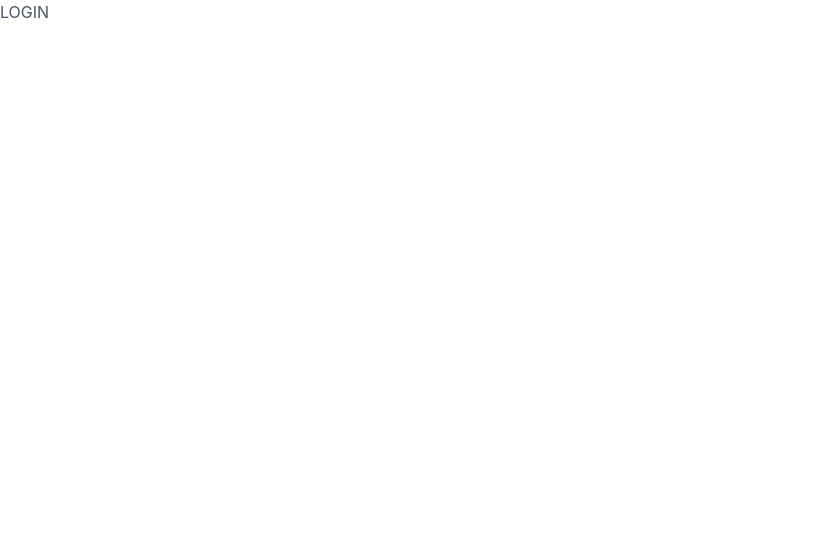
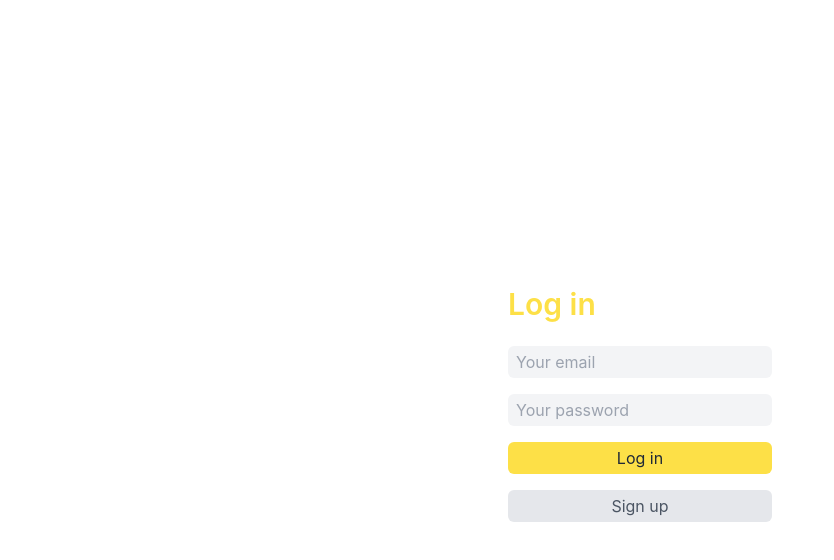
Before and after one commit to dantnog/socy, a React (Vite) app in the folder client/: page /login in a window 1280 px wide. Shown: the top 560 px of the page, without its empty margins (0-834 px from the left). Built offline with nearby package versions, Linux system fonts and the light colour scheme.

Commit message:
feat: Log in page

```diff
--- a/client/src/App.tsx
+++ b/client/src/App.tsx
@@ -1,5 +1,6 @@
 import { Routes, Route, Navigate } from 'react-router-dom'
 import { ToastContainer } from 'react-toastify'
+import Login from './pages/Login'
 import Signup from './pages/Signup'
 
 function App() {
@@ -8,7 +9,7 @@ function App() {
       <Routes>
         <Route path="/" element={ <div>WELCOME</div> } />
         <Route path="/home" element={ <div>HOME</div> } />
-        <Route path="/login" element={ <div>LOGIN</div> } />
+        <Route path="/login" element={ <Login /> } />
         <Route path="/signup" element={ <Signup /> } />
       </Routes>
       <ToastContainer></ToastContainer>
--- /dev/null
+++ b/client/src/pages/Login.tsx
@@ -0,0 +1,34 @@
+import { useState } from "react"
+import { Link } from "react-router-dom"
+import Button from "../components/Button"
+import Input from "../components/Input"
+import { useNavigate } from 'react-router-dom';
+
+function Login() {
+  const [email, setEmail] = useState('')
+  const [password, setPassword] = useState('')
+  const nav = useNavigate()
+
+  async function handleSubmit(e: any) {
+    e.preventDefault()
+/*     const res = await validateLogin({email, password})
+    if (!res) return */
+    nav('/home')
+  }
+
+  return (
+    <div className="w-screen min-h-screen grid place-items-center">
+      <form onSubmit={handleSubmit} className="p-4 bg-white dark:bg-gray-900 flex flex-col space-y-4 rounded-lg">
+        <h2 className="text-3xl my-2 text-yellow-300 dark:text-yellow-600 font-semibold">
+          Log in
+        </h2>
+        <Input name="email" type="text" placeholder="Your email" value={email} onChange={setEmail} />
+        <Input name="password" type="password" placeholder="Your password" value={password} onChange={setPassword} />
+        <Button name="Log in" type="submit" theme={1} />
+        <Link to="/signup"><Button name="Sign up" type="button" theme={2} /></Link>
+      </form>
+    </div>
+  )
+}
+
+export default Login
```
